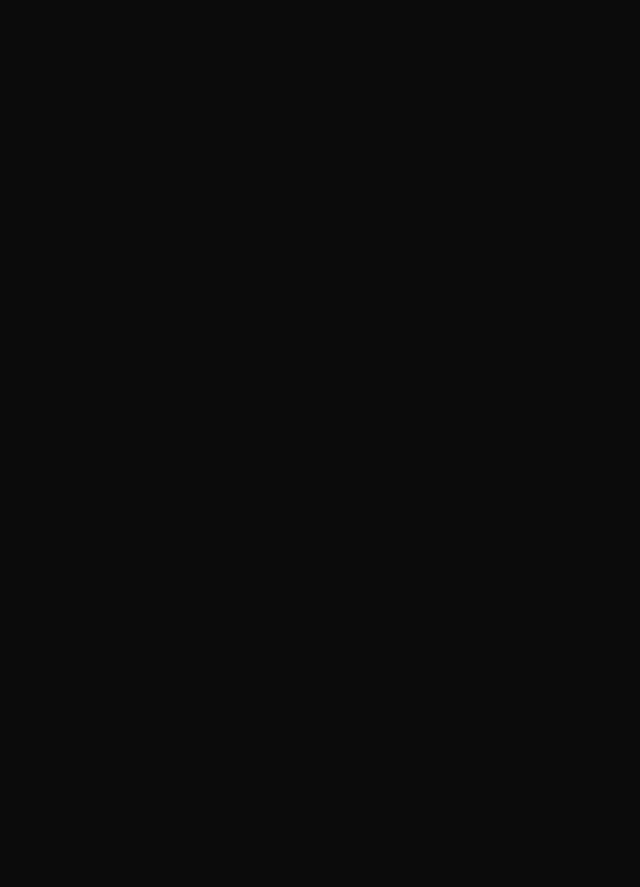
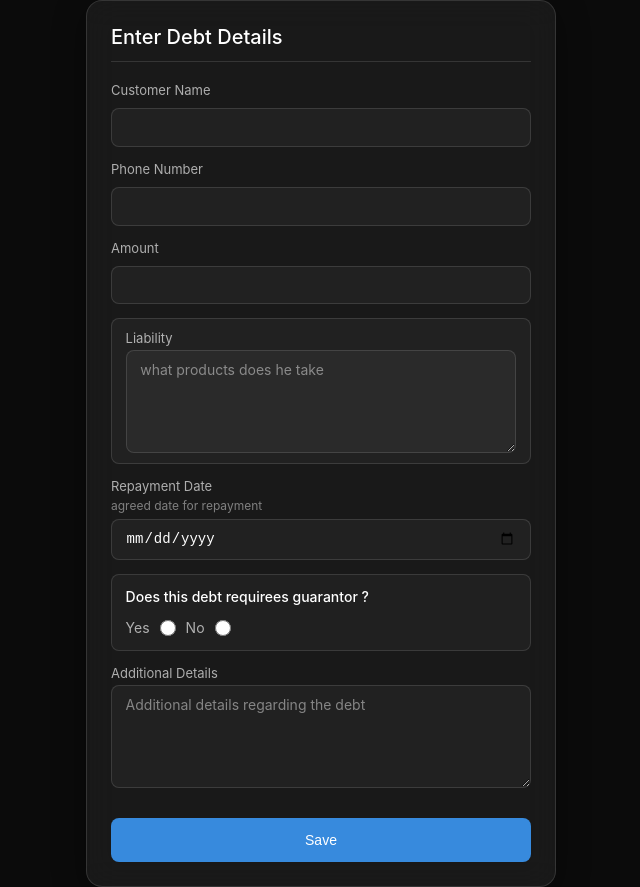
Before and after one commit to Lidwaeeshas/Debt-ledger, a React (Vite) app: page /add-debt in a window 1280 px wide. Before the commit this address had no page. Shown: the whole page, without its empty margins (319-959 px from the left). Before the commit the page ends 800 px from the top, so only its background shows below. Built offline with nearby package versions, Linux system fonts and the light colour scheme.

Commit message:
fix: update add-debt route to make payloads parameter optional

```diff
--- a/src/App.jsx
+++ b/src/App.jsx
@@ -11,7 +11,7 @@ function App() {
       <Router>
         <Routes>
           <Route path="/" element={<Dashboard />} />
-          <Route path="/add-debt/:payloads" element={<AddDebt />} />
+          <Route path="/add-debt/:payloads?" element={<AddDebt />} />
           <Route path="/add-item" element={<AddItem />} />
           <Route path="/debts" element={<DebtList />} />
         </Routes>
```
Also changed, not shown: 1 other file (tests, documents, lock files or other folders).
